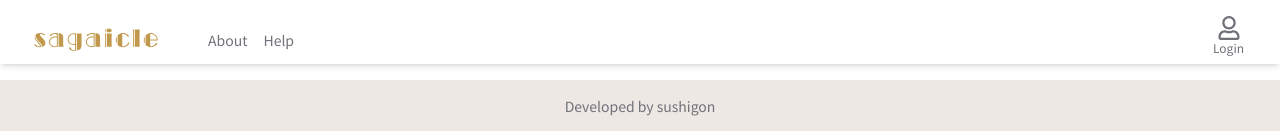
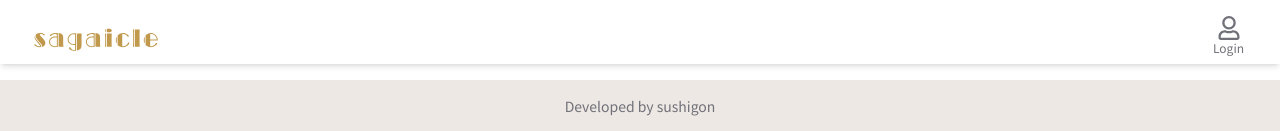
Before and after one commit to sushigon-dev/sagaicle-frontend, a Next.js app in the folder sagaicle/: page / in a window 1280 px wide. Shown: the top 131 px of the page. Built offline with nearby package versions, Linux system fonts and the light colour scheme; no server answers.

Commit message:
feat: 🍻 change Header design

```diff
--- a/sagaicle/components/layout/Header.tsx
+++ b/sagaicle/components/layout/Header.tsx
@@ -22,14 +22,6 @@ function Header() {
               className="w-32 m-2 mt-4"
             />
           </Link>
-          <nav className="flex items-center gap-4 text-sm pt-2">
-            <Link href="/about" className="font-medium text-theme-gray">
-              About
-            </Link>
-            <Link href="/about" className="font-medium text-theme-gray">
-              Help
-            </Link>
-          </nav>
         </div>
         <Link
           href="/auth/login"
```
